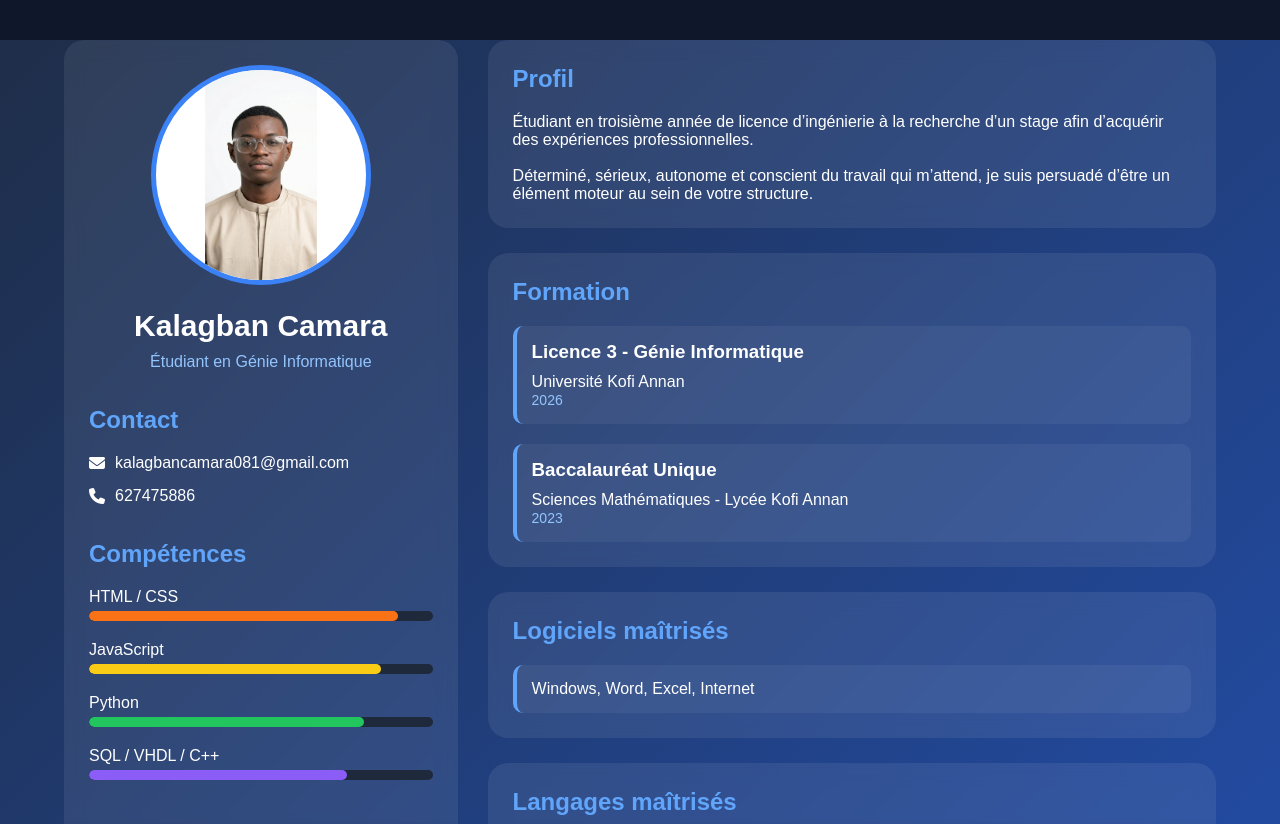
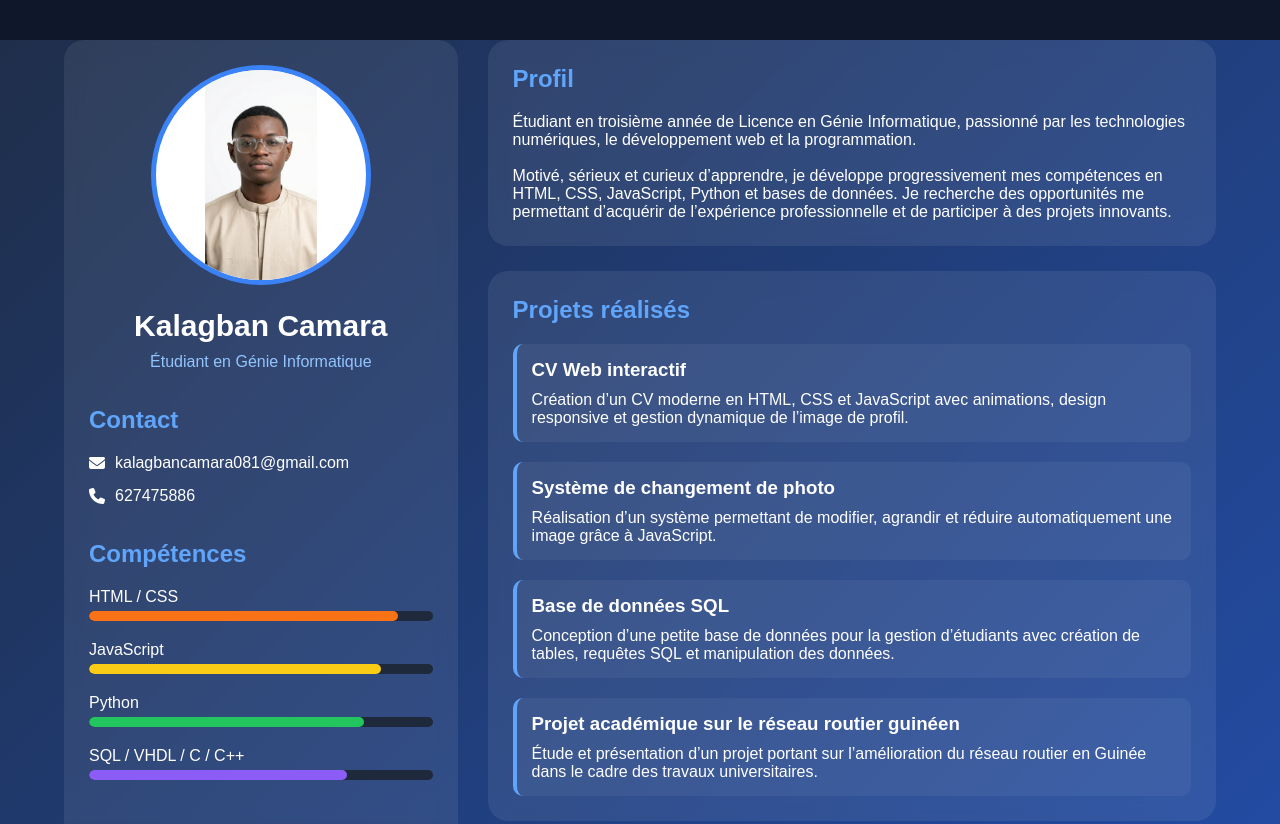
Before and after one commit to kalagban/CV, a plain HTML site: page index.html in a window 1280 px wide. Shown: the top 824 px of the page. Drawn offline with Linux system fonts and the light colour scheme.

Commit message:
Revise personal description and add project section
Updated personal information and added project details.

```diff
--- a/index.html
+++ b/index.html
@@ -82,7 +82,7 @@
                 </div>
 
                 <div class="skill">
-                    <span>SQL / VHDL / C++</span>
+                    <span>SQL / VHDL / C / C++</span>
 
                     <div class="bar">
                         <div class="progress sql"></div>
@@ -102,18 +102,76 @@
                 <h2>Profil</h2>
 
                 <p>
-                    Étudiant en troisième année de licence d’ingénierie
-                    à la recherche d’un stage afin d’acquérir des expériences professionnelles.
+                 Étudiant en troisième année de Licence en Génie Informatique,
+                 passionné par les technologies numériques, le développement web
+                 et la programmation.
                 </p>
 
                 <br>
 
                 <p>
-                    Déterminé, sérieux, autonome et conscient du travail qui m’attend,
-                    je suis persuadé d’être un élément moteur au sein de votre structure.
+                 Motivé, sérieux et curieux d’apprendre, je développe progressivement
+                 mes compétences en HTML, CSS, JavaScript, Python et bases de données.
+                 Je recherche des opportunités me permettant d’acquérir de l’expérience
+                 professionnelle et de participer à des projets innovants.
                 </p>
 
             </section>
+            <!-- PROJETS -->
+            <section class="section fade">
+
+    <h2>Projets réalisés</h2>
+
+    <div class="box">
+
+        <h3>CV Web interactif</h3>
+
+        <p>
+            Création d’un CV moderne en HTML, CSS et JavaScript
+            avec animations, design responsive et gestion dynamique
+            de l’image de profil.
+        </p>
+
+     </div>
+
+
+    <div class="box">
+
+        <h3>Système de changement de photo</h3>
+
+        <p>
+            Réalisation d’un système permettant de modifier,
+            agrandir et réduire automatiquement une image
+            grâce à JavaScript.
+        </p>
+
+    </div>
+
+    <div class="box">
+
+        <h3>Base de données SQL</h3>
+
+             <p>
+             Conception d’une petite base de données pour la gestion
+             d’étudiants avec création de tables, requêtes SQL
+             et manipulation des données.
+             </p>
+
+           </div>
+
+           <div class="box">
+
+        <h3>Projet académique sur le réseau routier guinéen</h3>
+
+             <p>
+             Étude et présentation d’un projet portant sur
+             l’amélioration du réseau routier en Guinée
+             dans le cadre des travaux universitaires.
+             </p>
+
+           </div>
+
+             </section>
 
             <!-- FORMATION -->
             <section class="section fade">
```
